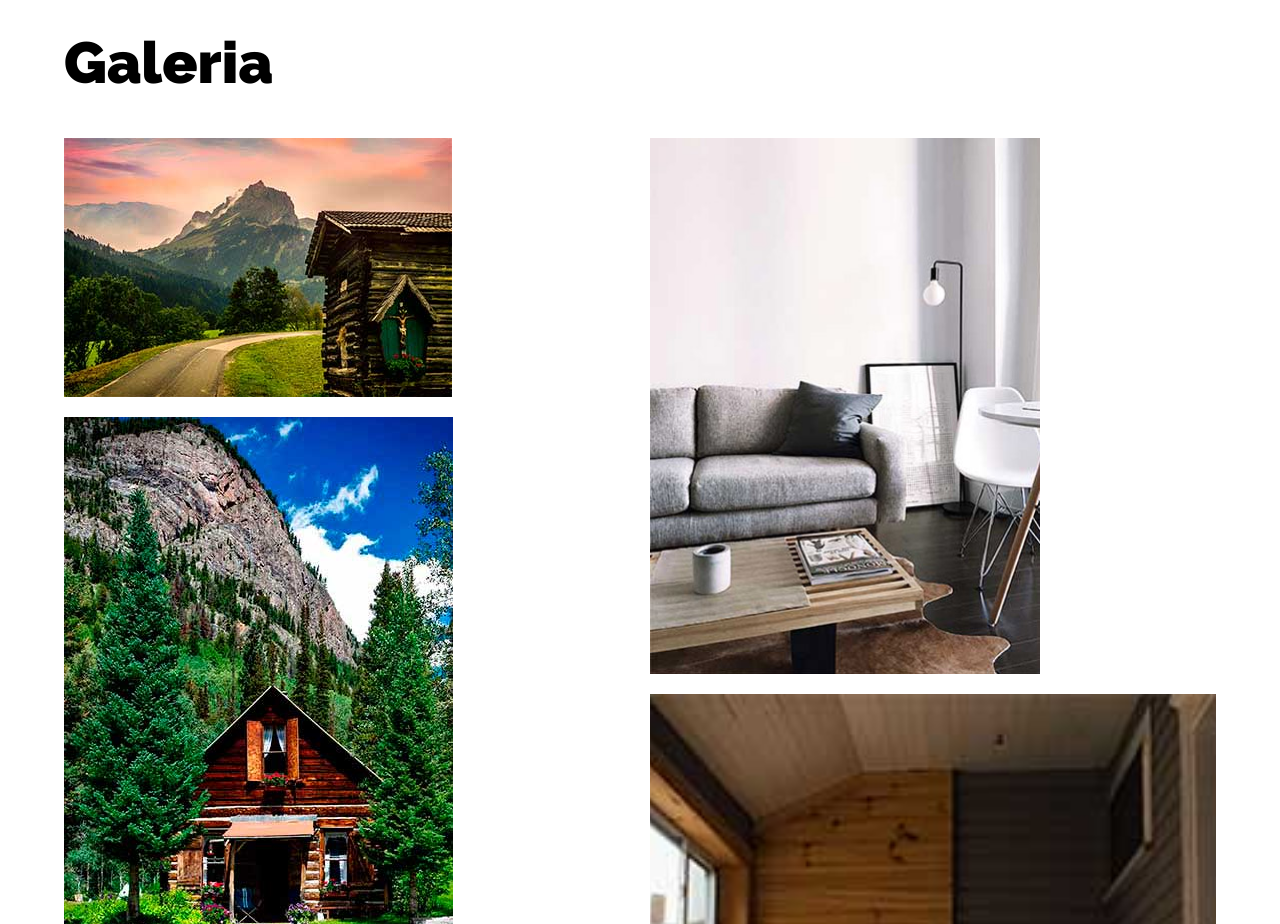
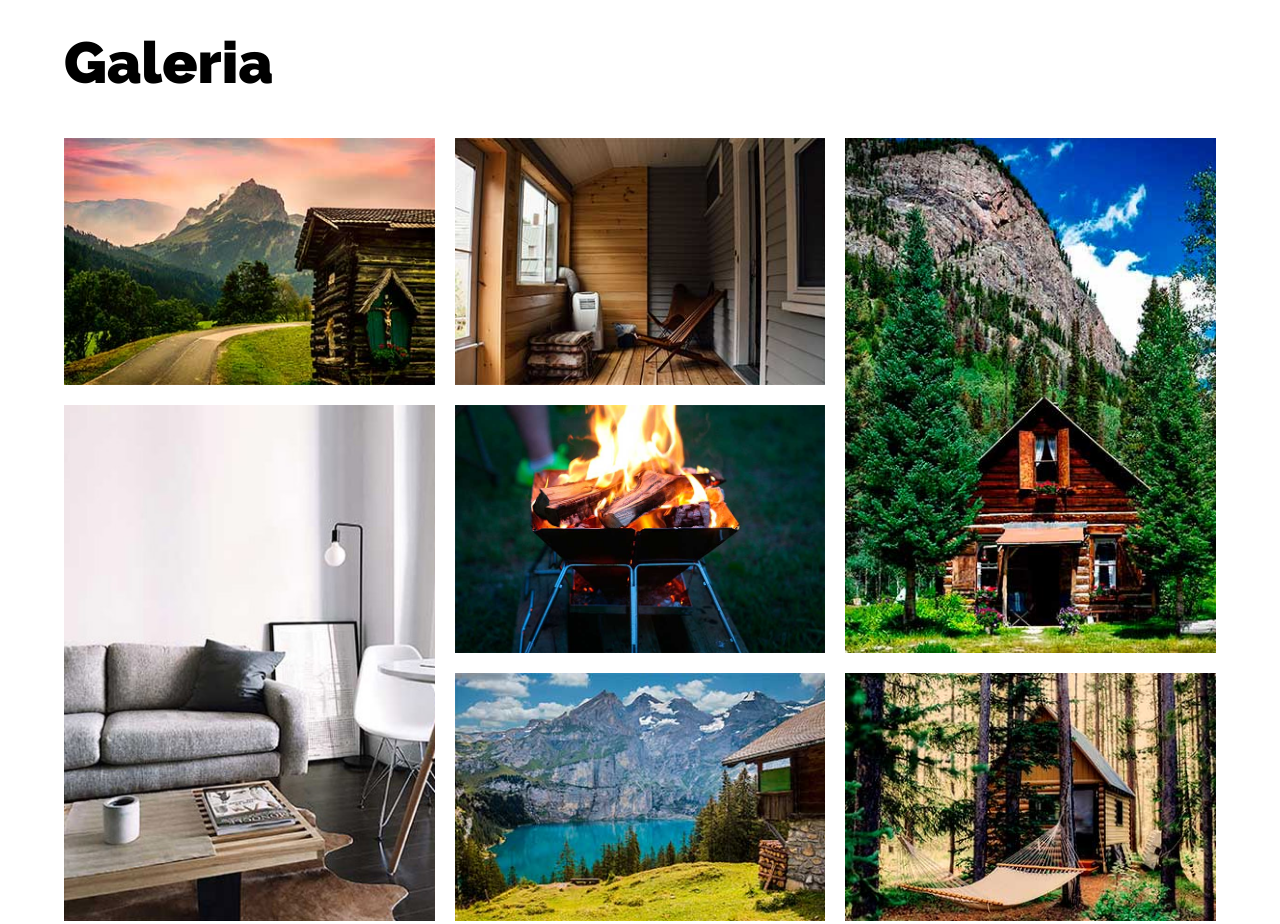
Before and after one commit to ingluisfelipemunoz/arquitectura, a plain HTML site: page index.html in a window 1280 px wide. Shown: the part 3640-4564 px from the top of the page. Drawn offline with Linux system fonts and the light colour scheme.

Commit message:
updating gallery styles on 768px up screens

```diff
--- a/css/styles.css
+++ b/css/styles.css
@@ -321,6 +321,12 @@
     gap: 2rem;
 }
 
+@media (min-width: 768px) {
+    .galeria {
+        grid-template-columns: repeat(3, 1fr);
+    }
+}
+
 .galeria img {
     object-fit: cover;
     height: 100%; /*forzamos a que tome el alto del contenedor en el grid*/
@@ -330,10 +336,32 @@
     grid-column: 2 / 3;
     grid-row: 1 / 3;
 }
+
+@media (min-width: 768px) {
+    .galeria .imagen:nth-child(2) {
+        grid-column: 1 / 2;
+        grid-row: 2 / 4;
+    }
+}
 .galeria .imagen:nth-child(3) {
     grid-row: 3 / 5;
     grid-column: 2 / 3;
 }
+
+@media (min-width: 768px) {
+    .galeria .imagen:nth-child(3) {
+        grid-column: 2 / 3;
+        grid-row: 1 / 2;
+    }
+}
+
 .galeria .imagen:nth-child(6) {
     grid-row: 2 / 4;
 }
+
+@media (min-width: 768px) {
+    .galeria .imagen:nth-child(6) {
+        grid-column: 3 / 4;
+        grid-row: 1 / 3;
+    }
+}
```
